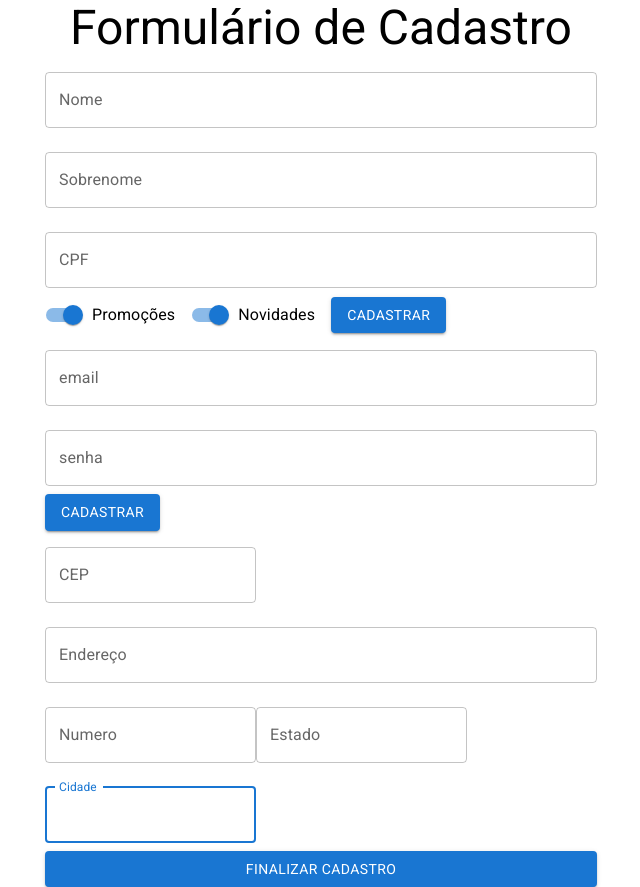
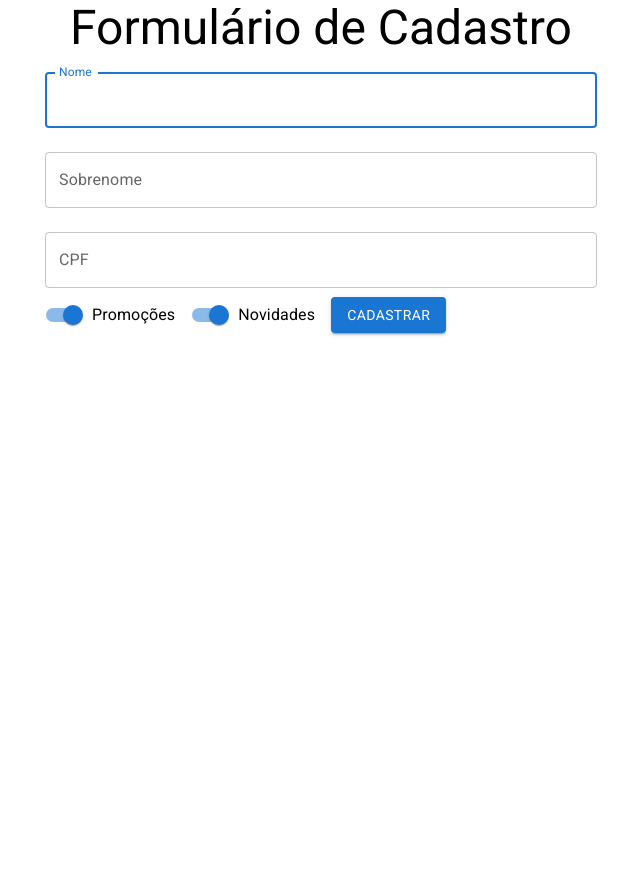
Before and after one commit to sdlima4025/react-function-form, a React (Create React App) app: page / in a window 1280 px wide. Shown: the whole page, without its empty margins (319-959 px from the left). After the commit the page ends 800 px from the top, so only its background shows below. Built offline with nearby package versions, Linux system fonts and the light colour scheme.

Commit message:
formularios com view por etapa com swtch case

```diff
--- a/src/components/FormularioCadastro/formularioCadastro.jsx
+++ b/src/components/FormularioCadastro/formularioCadastro.jsx
@@ -1,16 +1,27 @@
+import { useState } from "react";
 import DadosEntrega from "./DadosEntrega";
 import DadosPessoais from "./DadosPessoais";
 import DadosUsuario from './DadosUsuario';
+import { Typography } from "@mui/material";
 // FORMULÁRIOS CONTROLADOS
 function FormularioCadastro({aoEnviar, validarCPF}) {
+  const [etapaAtual, setEtapaAtual] = useState(1);
 
-
+  function formularioAtual(etapa) {
+    switch (etapa) {
+      case 0:
+        return<DadosUsuario/>;
+      case 1:
+        return <DadosPessoais aoEnviar={aoEnviar} validarCPF={validarCPF}/>;
+      case 2:
+        return <DadosEntrega/>;
+      default:
+      return <Typography>Erro ao selecionar formulário</Typography>
+    }
+  }
   return (
     <>
-    <DadosPessoais aoEnviar={aoEnviar} validarCPF={validarCPF}/>
-    <DadosUsuario/>
-    <DadosEntrega/>
-
+      {formularioAtual(etapaAtual)}
     </>
   );
 }
```
Also changed, not shown: 1 other file (tests, documents, lock files or other folders).
